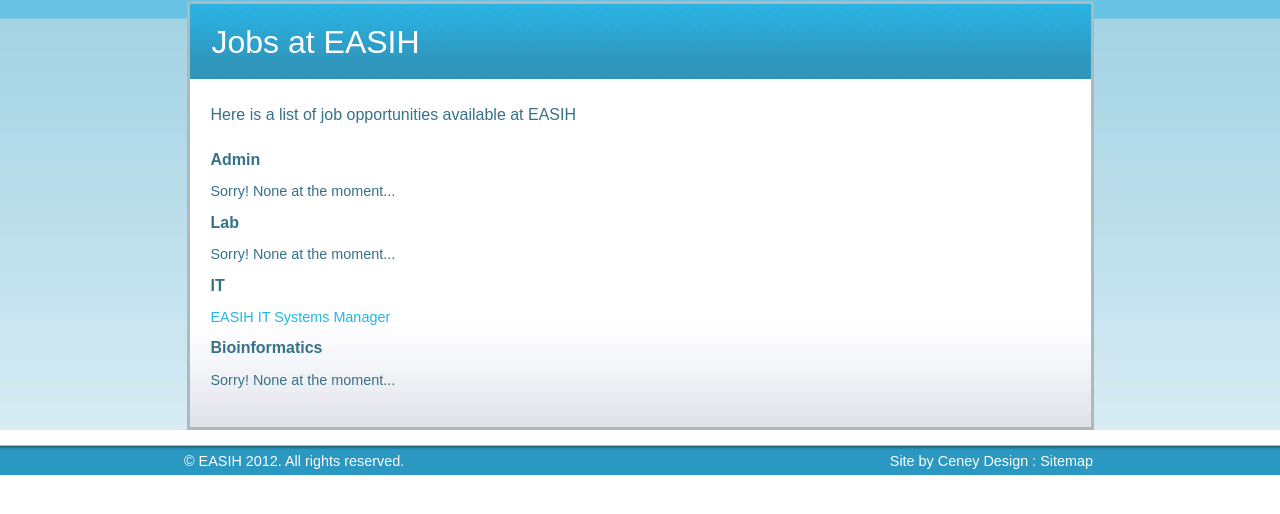
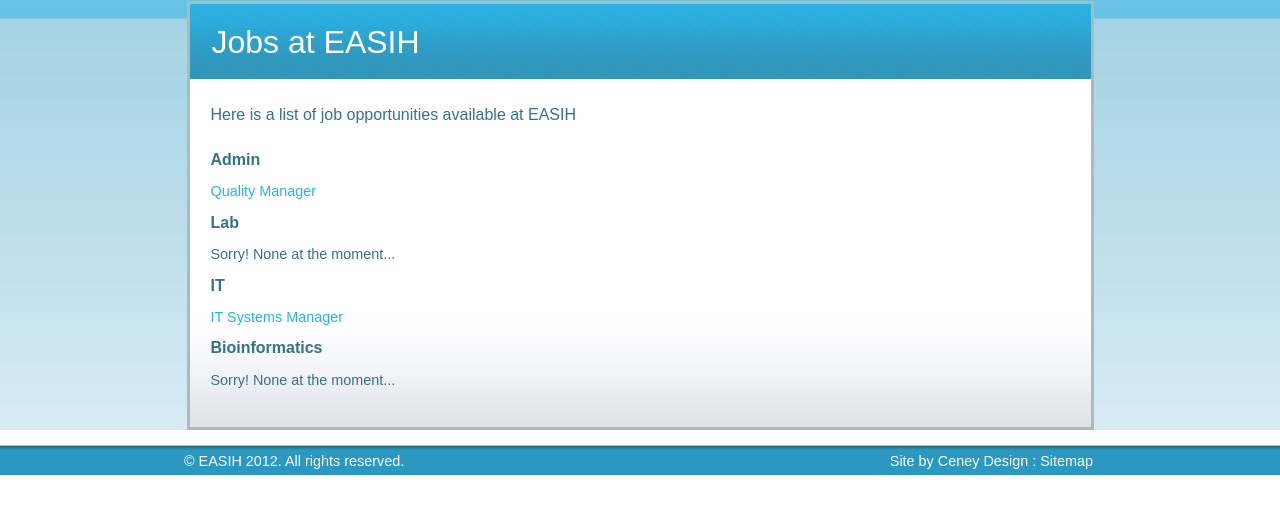
Before and after one commit to brugger/easih-www, a PHP site: page /jobs.php in a window 1280 px wide. Shown: the part 157-671 px from the top of the page. Run offline with PHP 8.4, Linux system fonts and the light colour scheme.

Commit message:
QM job advertised

```diff
--- a/WEB/jobs.php
+++ b/WEB/jobs.php
@@ -22,14 +22,14 @@
         <h3 class="indent">Here is a list of job opportunities available at EASIH</h3>
 	  <div class="leftcol">
 		  <h4>Admin</h4>
-		  <p>Sorry! None at the moment...</p>
-<!--		  <p><a href="http://www.jobs.cam.ac.uk/job/-10392/">Scientific Administration Coordinator</a></p>   -->
+<!--		  <p>Sorry! None at the moment...</p>   -->
+		  <p><a href="./docs/EASIH_QualityManager.pdf">Quality Manager</a></p>
 		  <h4>Lab</h4>
 		  <p>Sorry! None at the moment...</p>
 <!--		  <p><a href="http://www.jobs.cam.ac.uk/job/-10422/">Research Associate</a></p>
 		  <p><a href="http://www.jobs.cam.ac.uk/job/-10412/">Research Laboratory Technician</a></p>          -->
 		  <h4>IT</h4>
-		  <p><a href="./docs/EASIH_IT_Systems_Manager.pdf">EASIH IT Systems Manager</a></p>
+		  <p><a href="./docs/EASIH_IT_Systems_Manager.pdf">IT Systems Manager</a></p>
 		  <h4>Bioinformatics</h4>
 		  <p>Sorry! None at the moment...</p>
 <!--		  <p><a href="http://www.jobs.cam.ac.uk/job/20/">EASIH Bioinformatician</a></p>
```
Also changed, not shown: 1 other file.
